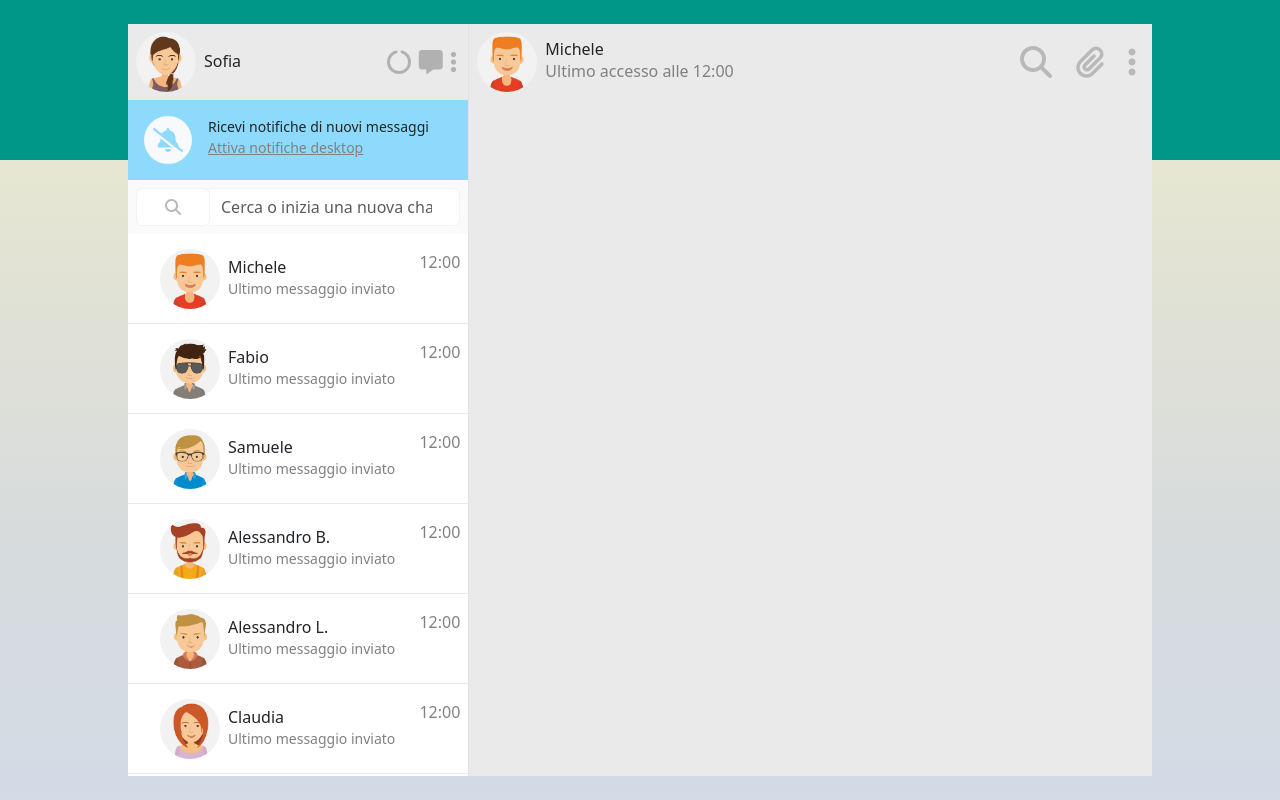
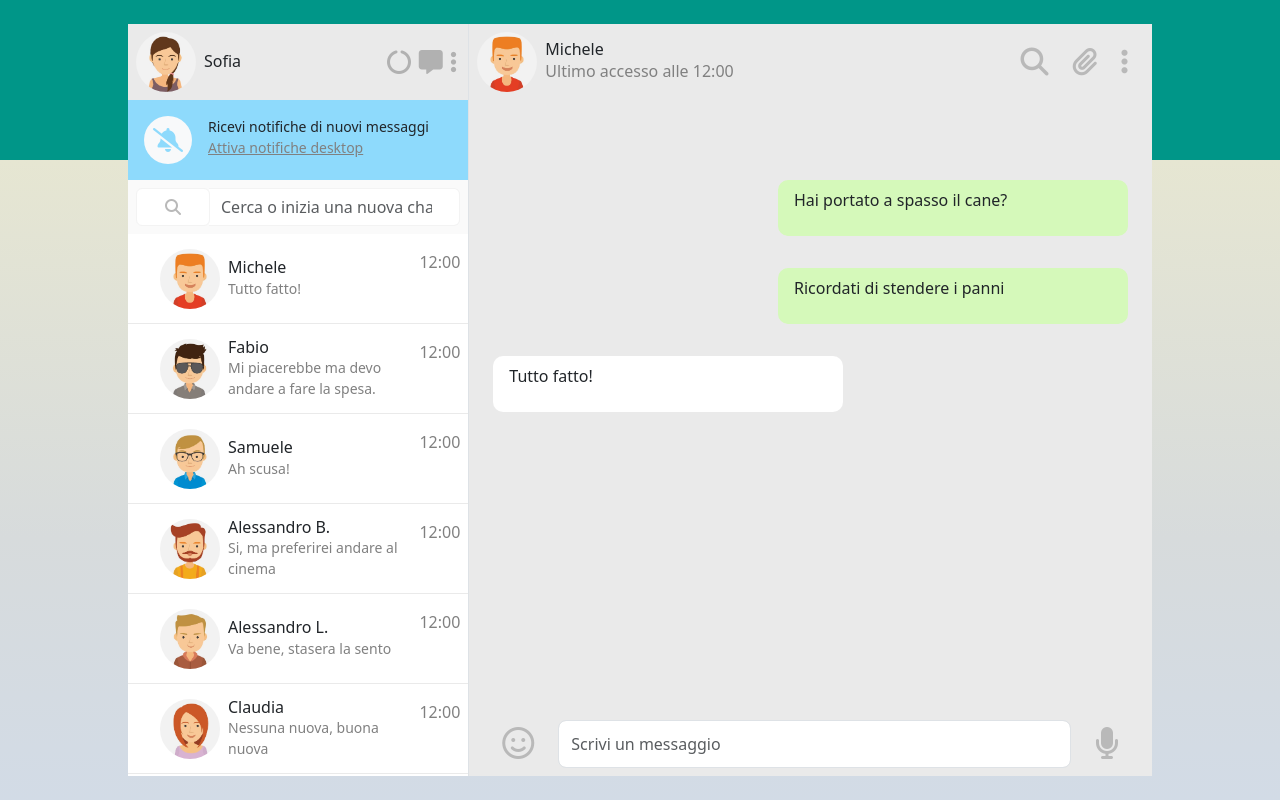
Before and after one commit to Francesco-Munafo/vue-boolzapp, a plain HTML site: page index.html in a window 1280 px wide. Drawn offline with nearby package versions, Linux system fonts and the light colour scheme.

Commit message:
Add first array object message

```diff
--- a/assets/css/style.css
+++ b/assets/css/style.css
@@ -5,6 +5,8 @@
     --bz-app-bg-main: #eaeaea;
     --bz-app-icons: rgb(177, 177, 177);
     --bs-app-bg-notifications: rgb(142 218 252);
+    --bs-app-bg-msg-received: rgb(255, 255, 255);
+    --bs-app-bg-msg-sent: rgb(213, 249, 186);
 
 }
 
@@ -87,3 +89,34 @@
 .chat{
     background-image: url(/assets/img/mine.jpg);
 }
+
+.received{
+    background-color: var(--bs-app-bg-msg-received);
+    border-radius: 10px;
+    min-height: 50px;
+    width: 350px;
+    margin-top: 2rem;
+    margin-right: auto;
+    padding: 0.5rem 1rem ;
+    display: flex;
+    align-items: center;
+
+
+}
+
+.sent{
+    background-color: var(--bs-app-bg-msg-sent);
+    border-radius: 10px;
+    min-height: 50px;
+    width: 350px;
+    margin-top: 2rem;
+    margin-left: auto;
+    padding: 0.5rem 1rem ;
+    display: flex;
+    align-items: center;
+}
+
+.write{
+    padding: 0.5rem;
+    background-color: var(--bz-app-bg-main);
+}
--- a/index.html
+++ b/index.html
@@ -107,11 +107,12 @@
                                 <div
                                     class="contact_info d-flex flex-column justify-content-center flex-grow-1">
                                     <h6 class="contact_name m-0">{{contact.name}}</h6>
-                                    <small class="last_message">Ultimo messaggio
-                                        inviato</small>
+                                    <small class="last_message">{{contact.messages[contact.messages.length
+                                        - 1].message}}</small>
 
                                 </div>
-                                <div class="left_last_access align-self-start last_access pt-3 pe-2">
+                                <div
+                                    class="left_last_access align-self-start last_access pt-3 pe-2">
                                     12:00
                                 </div>
 
@@ -121,24 +122,42 @@
 
                     <!-- RIGHT SIDE -->
                     <div class="right col-8 d-flex flex-column">
-                        <div class="col-12 d-flex justify-content-between align-items-center">
+                        <div
+                            class="col-12 d-flex justify-content-between align-items-center">
                             <div class="d-flex">
-                                <img class="user_pic" :src="contacts[0].avatar" alt="" srcset="">
+                                <img class="user_pic" :src="contacts[0].avatar"
+                                    alt srcset>
                                 <div
                                     class="d-flex flex-column mt-3">
                                     <h6 class="m-0">{{contacts[0].name}}</h6>
-                                    <p class="m-0 last_access">Ultimo accesso alle 12:00</p>
+                                    <p class="m-0 last_access">Ultimo accesso
+                                        alle 12:00</p>
                                 </div>
 
                             </div>
-                            <div class="chat_actions d-flex justify-content-between gap-4 align-items-center me-3 fs-2 search_btn">
+                            <div
+                                class="chat_actions d-flex justify-content-between gap-4 align-items-center me-4 fs-3 search_btn">
                                 <i class="fa fa-search"></i>
                                 <i class="fa-solid fa-paperclip"></i>
                                 <i class="fa-solid fa-ellipsis-vertical"></i>
                             </div>
                         </div>
-                        <div class="chat overflow-y-auto h-100">
-                            <div class="col-12"></div>
+                        <div class="chat overflow-y-auto h-100 d-flex flex-column justify-content-between">
+                            <div class="col-12 d-flex flex-column py-5 px-4">
+
+                                <div class="message" v-for="message in contacts[0].messages" :class="message.status === 'sent' ? 'sent' : 'received'">
+                                    <p>{{message.message}}</p>
+                                </div>
+
+                            </div>
+                            <div class="write">
+                                <div class="input-group">
+                                    <button class="btn px-4" type="button" id="button-addon2"><i class="fa-regular fa-face-smile fs-2 search_btn"></i></button>
+                                    <input type="text" class="form-control rounded-3" placeholder="Scrivi un messaggio" aria-label="Scrivi un messaggio" aria-describedby="button-addon2">
+                                    <button class="btn px-4" type="button" id="button-addon2"><i class="fa-solid fa-microphone fs-2 search_btn"></i></button>
+                                  </div>
+
+                            </div>
 
                         </div>
 
```
